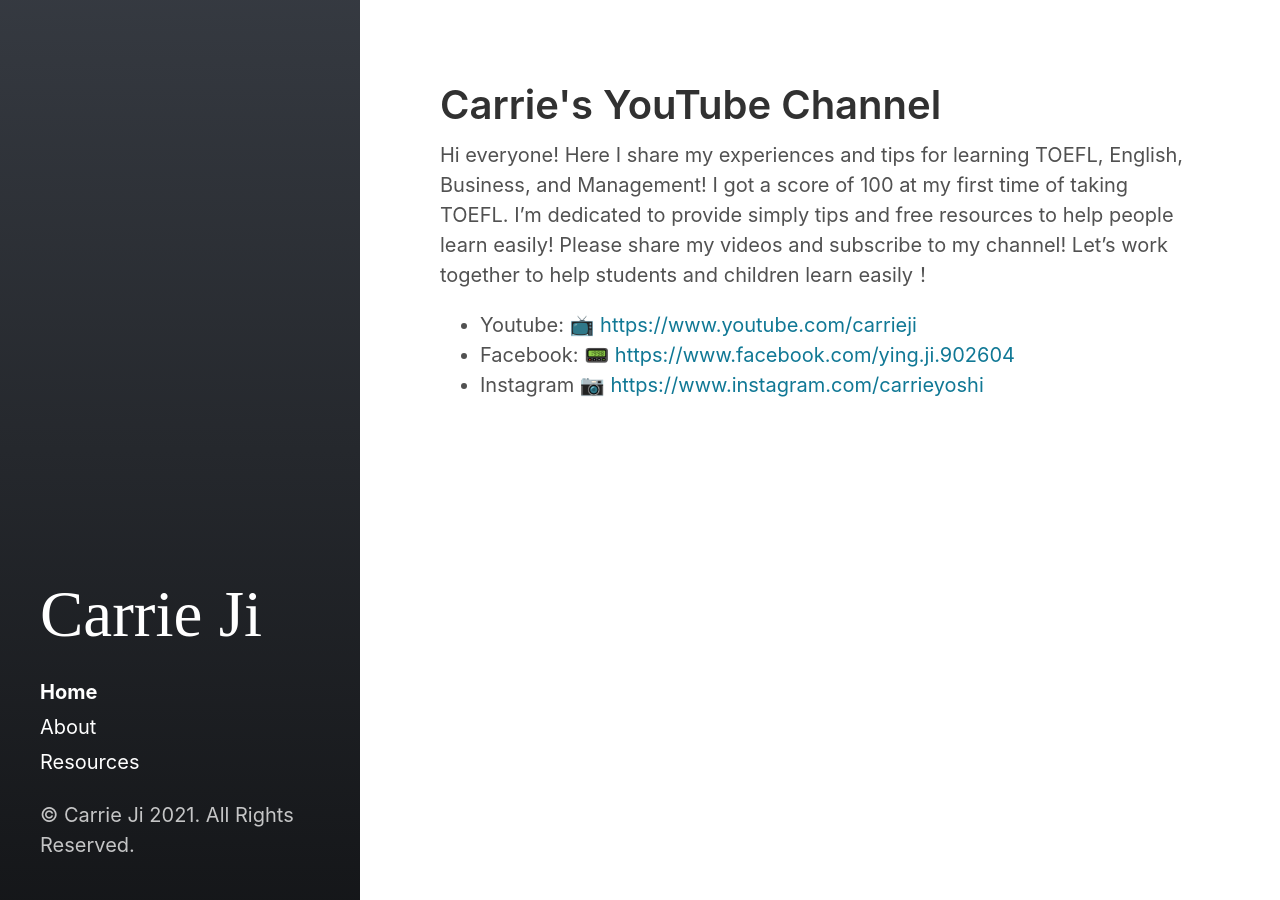
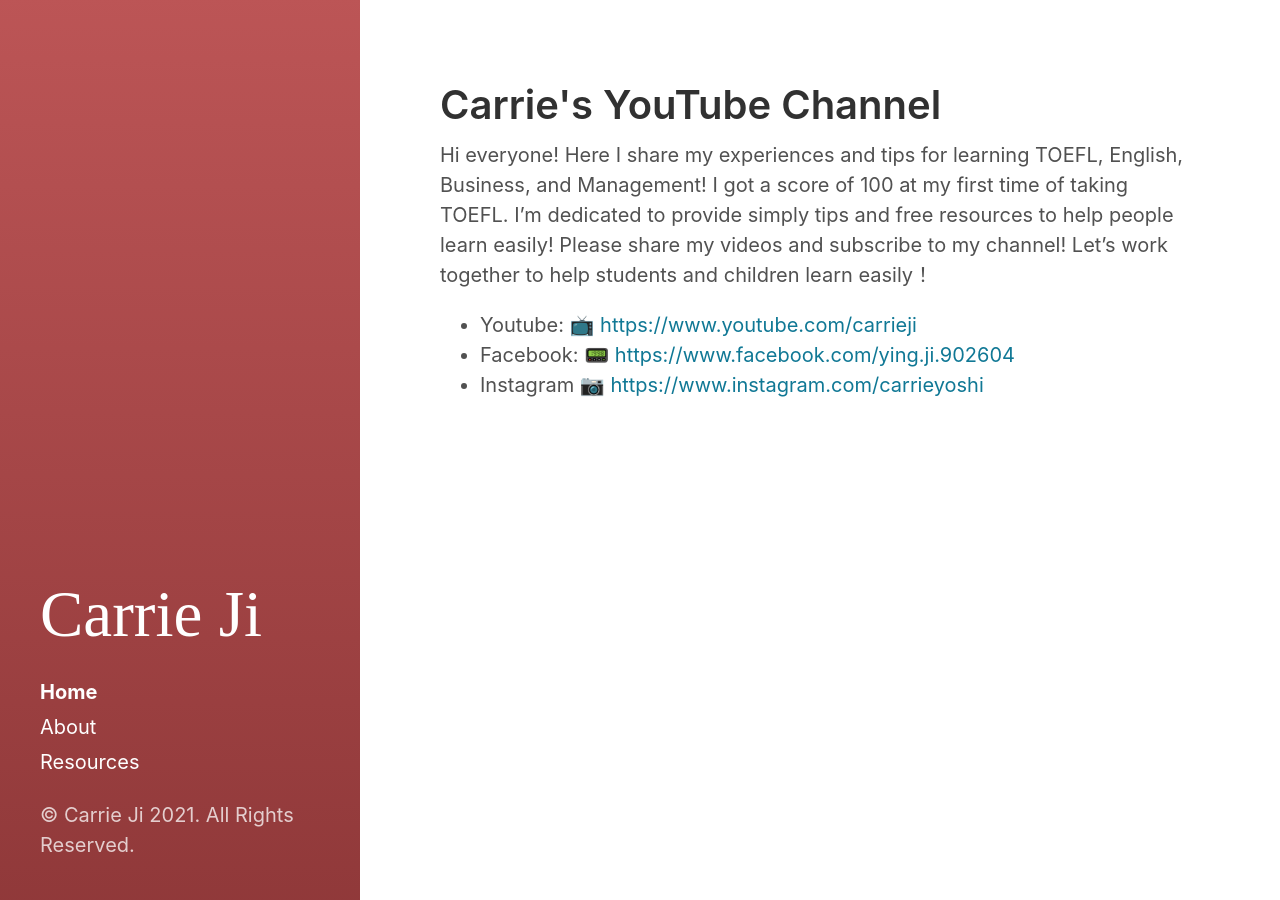
Before and after one commit to carrieji/carrieji.github.io, a Jekyll site: the page built from index.html, in a window 1280 px wide. Built offline with Jekyll 4.4.1, drawn with Linux system fonts in a browser that asks for light colours; the list of posts is cut into pages by our own code.

Commit message:
Update main.scss

```diff
--- a/assets/css/main.scss
+++ b/assets/css/main.scss
@@ -3,6 +3,5 @@
 # only main files contain this front matter, not partials.
 ---
 
+$sidebar-bg-color: #aa4344;
 @import "hydeout";
-
-$sidebar-bg-color: #aa4344;
```
